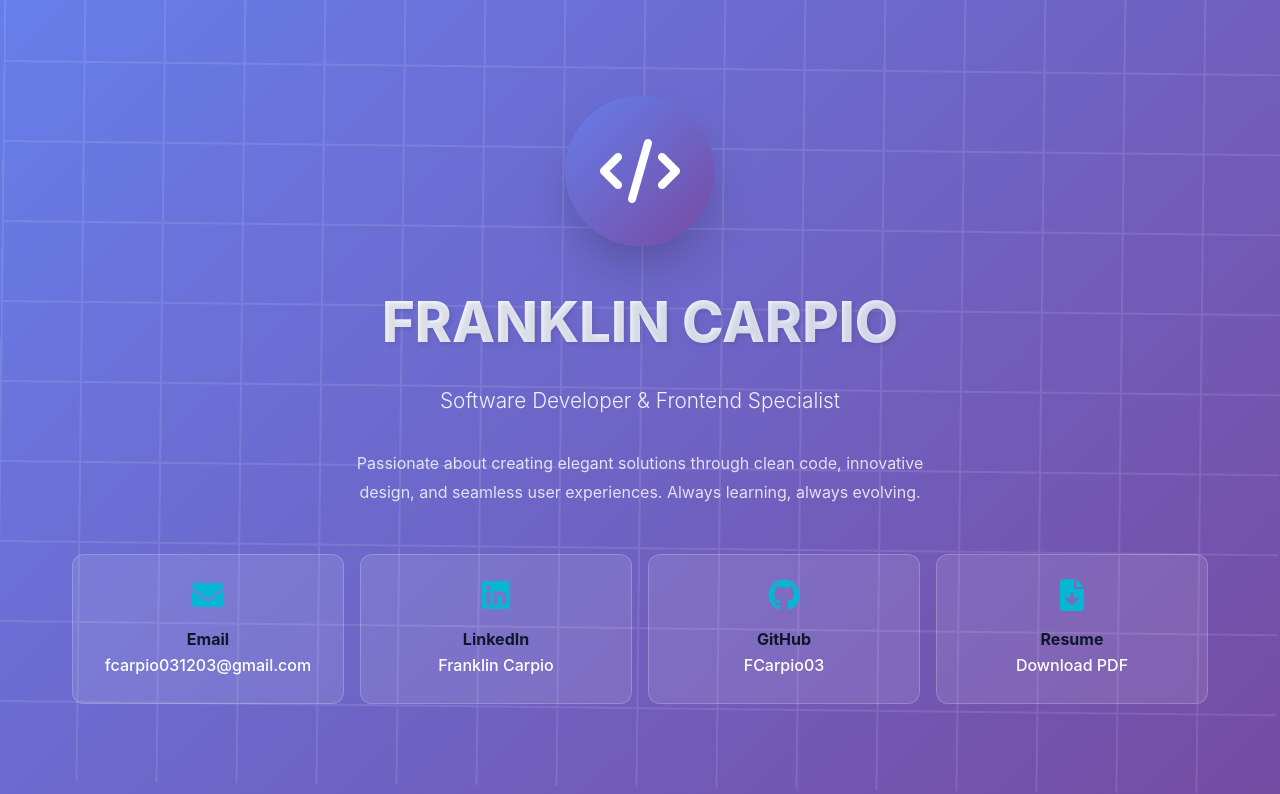
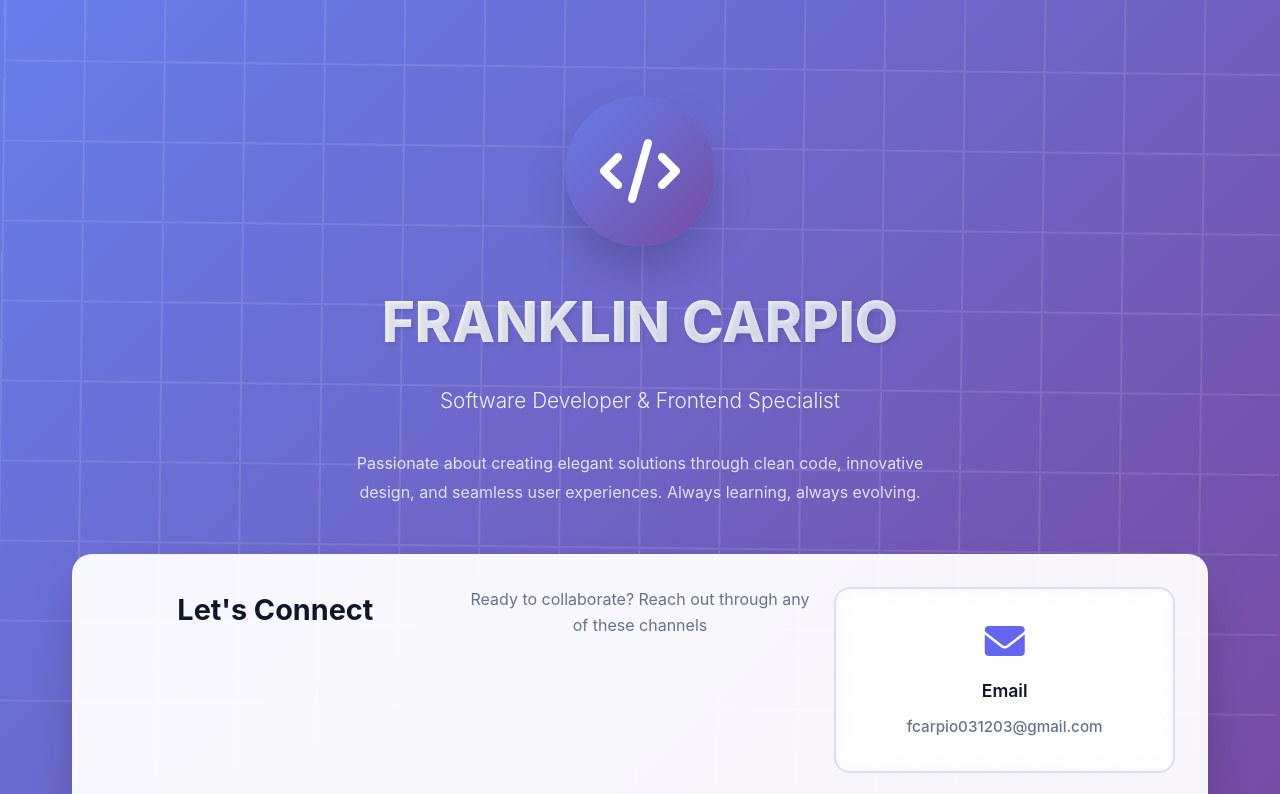
Before and after one commit to FCarpio03/FCarpio, a plain HTML site: page index.html in a window 1280 px wide. Shown: the top 794 px of the page. Drawn offline with Linux system fonts and the light colour scheme.

Commit message:
Update index.html

```diff
--- a/index.html
+++ b/index.html
@@ -17,18 +17,21 @@
             --primary-dark: #4f46e5;
             --secondary: #8b5cf6;
             --accent: #06b6d4;
+            --accent-light: #22d3ee;
             --text-primary: #0f172a;
             --text-secondary: #64748b;
             --text-light: #94a3b8;
             --bg-primary: #ffffff;
             --bg-secondary: #f8fafc;
-            --bg-glass: rgba(255, 255, 255, 0.1);
+            --bg-glass: rgba(255, 255, 255, 0.15);
+            --bg-glass-strong: rgba(255, 255, 255, 0.25);
             --border: #e2e8f0;
             --shadow: 0 10px 25px -5px rgba(0, 0, 0, 0.1), 0 4px 6px -2px rgba(0, 0, 0, 0.05);
             --shadow-lg: 0 25px 50px -12px rgba(0, 0, 0, 0.25);
             --gradient-1: linear-gradient(135deg, #667eea 0%, #764ba2 100%);
             --gradient-2: linear-gradient(135deg, #f093fb 0%, #f5576c 100%);
             --gradient-3: linear-gradient(135deg, #4facfe 0%, #00f2fe 100%);
+            --contact-bg: rgba(255, 255, 255, 0.95);
         }
 
         body {
@@ -179,24 +182,31 @@
             line-height: 1.8;
         }
 
-        /* Contact Grid */
+        /* Enhanced Contact Grid */
         .contact-grid {
             display: grid;
-            grid-template-columns: repeat(auto-fit, minmax(250px, 1fr));
-            gap: 1rem;
+            grid-template-columns: repeat(auto-fit, minmax(280px, 1fr));
+            gap: 1.5rem;
             margin-top: 3rem;
+            padding: 2rem;
+            background: var(--contact-bg);
+            backdrop-filter: blur(20px);
+            border-radius: 20px;
+            box-shadow: var(--shadow-lg);
+            border: 1px solid rgba(255, 255, 255, 0.3);
         }
 
         .contact-item {
-            background: var(--bg-glass);
+            background: linear-gradient(135deg, rgba(255, 255, 255, 0.1) 0%, rgba(255, 255, 255, 0.05) 100%);
             backdrop-filter: blur(10px);
-            border: 1px solid rgba(255, 255, 255, 0.2);
-            border-radius: 12px;
-            padding: 1.5rem;
+            border: 2px solid rgba(99, 102, 241, 0.2);
+            border-radius: 16px;
+            padding: 2rem 1.5rem;
             text-align: center;
-            transition: all 0.3s ease;
+            transition: all 0.4s cubic-bezier(0.4, 0, 0.2, 1);
             position: relative;
             overflow: hidden;
+            cursor: pointer;
         }
 
         .contact-item::before {
@@ -206,8 +216,8 @@
             left: -100%;
             width: 100%;
             height: 100%;
-            background: linear-gradient(90deg, transparent, rgba(255,255,255,0.1), transparent);
-            transition: left 0.5s;
+            background: linear-gradient(90deg, transparent, rgba(99, 102, 241, 0.1), transparent);
+            transition: left 0.6s ease;
         }
 
         .contact-item:hover::before {
@@ -215,27 +225,70 @@
         }
 
         .contact-item:hover {
-            transform: translateY(-5px);
-            box-shadow: var(--shadow-lg);
-            border-color: rgba(255, 255, 255, 0.3);
+            transform: translateY(-8px) scale(1.02);
+            box-shadow: 0 20px 40px rgba(99, 102, 241, 0.3);
+            border-color: var(--primary);
+            background: linear-gradient(135deg, rgba(99, 102, 241, 0.15) 0%, rgba(139, 92, 246, 0.1) 100%);
         }
 
         .contact-item i {
-            font-size: 2rem;
-            color: var(--accent);
+            font-size: 2.5rem;
+            color: var(--primary);
             margin-bottom: 1rem;
             display: block;
+            transition: all 0.3s ease;
+        }
+
+        .contact-item:hover i {
+            color: var(--accent);
+            transform: scale(1.1);
+        }
+
+        .contact-item strong {
+            display: block;
+            font-size: 1.1rem;
+            color: var(--text-primary);
+            margin-bottom: 0.5rem;
+            font-weight: 600;
         }
 
         .contact-item a {
-            color: white;
+            color: var(--text-secondary);
             text-decoration: none;
             font-weight: 500;
-            transition: color 0.3s ease;
+            font-size: 0.95rem;
+            transition: all 0.3s ease;
+            display: inline-block;
         }
 
-        .contact-item a:hover {
-            color: var(--accent);
+        .contact-item:hover a {
+            color: var(--primary);
+            transform: translateY(-2px);
+        }
+
+        .contact-item:hover strong {
+            color: var(--primary);
+        }
+
+        /* Special styling for resume download */
+        .contact-item.resume {
+            background: linear-gradient(135deg, var(--primary) 0%, var(--secondary) 100%);
+            border: 2px solid rgba(255, 255, 255, 0.3);
+            color: white;
+        }
+
+        .contact-item.resume strong,
+        .contact-item.resume a {
+            color: white;
+        }
+
+        .contact-item.resume i {
+            color: white;
+        }
+
+        .contact-item.resume:hover {
+            background: linear-gradient(135deg, var(--primary-dark) 0%, var(--secondary) 100%);
+            transform: translateY(-8px) scale(1.05);
         }
 
         /* Cards */
@@ -343,13 +396,16 @@
             padding: 2rem;
             margin: 1.5rem 0;
             border-left: 4px solid var(--primary);
+            border: 2px solid rgba(99, 102, 241, 0.2);
             transition: all 0.3s ease;
             position: relative;
+            box-shadow: 0 4px 12px rgba(0, 0, 0, 0.15);
         }
 
         .experience-item:hover {
             transform: translateX(5px);
-            box-shadow: var(--shadow);
+            box-shadow: 0 8px 25px rgba(0, 0, 0, 0.25);
+            border-color: var(--primary);
         }
 
         .job-header {
@@ -430,6 +486,22 @@
             font-size: 0.9rem;
         }
 
+        /* Contact Section Title */
+        .contact-title {
+            text-align: center;
+            margin-bottom: 1rem;
+            color: var(--text-primary);
+            font-size: 1.8rem;
+            font-weight: 700;
+        }
+
+        .contact-subtitle {
+            text-align: center;
+            margin-bottom: 1.5rem;
+            color: var(--text-secondary);
+            font-size: 1rem;
+        }
+
         /* Responsive Design */
         @media (max-width: 768px) {
             .container {
@@ -446,6 +518,11 @@
 
             .contact-grid {
                 grid-template-columns: 1fr;
+                padding: 1.5rem;
+            }
+
+            .contact-item {
+                padding: 1.5rem;
             }
 
             .skills-grid {
@@ -475,6 +552,21 @@
                 transform: translateY(0);
             }
         }
+
+        /* Pulse animation for contact items */
+        @keyframes pulse {
+            0%, 100% {
+                box-shadow: 0 0 0 0 rgba(99, 102, 241, 0.4);
+            }
+            50% {
+                box-shadow: 0 0 0 10px rgba(99, 102, 241, 0);
+            }
+        }
+
+        .contact-item:nth-child(1) {
+            animation: pulse 3s infinite;
+            animation-delay: 0.5s;
+        }
     </style>
 </head>
 <body>
@@ -494,31 +586,34 @@
             </p>
 
             <div class="contact-grid">
+                <h3 class="contact-title">Let's Connect</h3>
+                <p class="contact-subtitle">Ready to collaborate? Reach out through any of these channels</p>
+
                 <div class="contact-item">
                     <i class="fas fa-envelope"></i>
                     <div>
-                        <strong>Email</strong><br>
+                        <strong>Email</strong>
                         <a href="mailto:fcarpio031203@gmail.com">fcarpio031203@gmail.com</a>
                     </div>
                 </div>
                 <div class="contact-item">
                     <i class="fab fa-linkedin"></i>
                     <div>
-                        <strong>LinkedIn</strong><br>
+                        <strong>LinkedIn</strong>
                         <a href="https://www.linkedin.com/in/fcarpio03/" target="_blank">Franklin Carpio</a>
                     </div>
                 </div>
                 <div class="contact-item">
                     <i class="fab fa-github"></i>
                     <div>
-                        <strong>GitHub</strong><br>
+                        <strong>GitHub</strong>
                         <a href="https://github.com/FCarpio03" target="_blank">FCarpio03</a>
                     </div>
                 </div>
-                <div class="contact-item">
+                <div class="contact-item resume">
                     <i class="fas fa-file-download"></i>
                     <div>
-                        <strong>Resume</strong><br>
+                        <strong>Resume</strong>
                         <a href="CV Franklin ENG.pdf" target="_blank">Download PDF</a>
                     </div>
                 </div>
@@ -568,7 +663,7 @@
                     <div class="job-period">2025</div>
                 </div>
                 <div class="job-description">
-                    Contributed to the design, development, and implementation of web solutions, focusing on responsive design, interactive features, and modern front-end frameworks to enhance user experience and digital presence.
+                    Spearheading strategic campaign development and leading innovative marketing initiatives with a strong focus on technical solutions and digital transformation.
                 </div>
             </div>
 
@@ -584,8 +679,6 @@
                     Delivered real-time interpretation services in high-pressure environments, ensuring precise cross-cultural communication and maintaining exceptional accuracy standards.
                 </div>
             </div>
-
-
 
             <div class="experience-item">
                 <div class="job-header">
```
